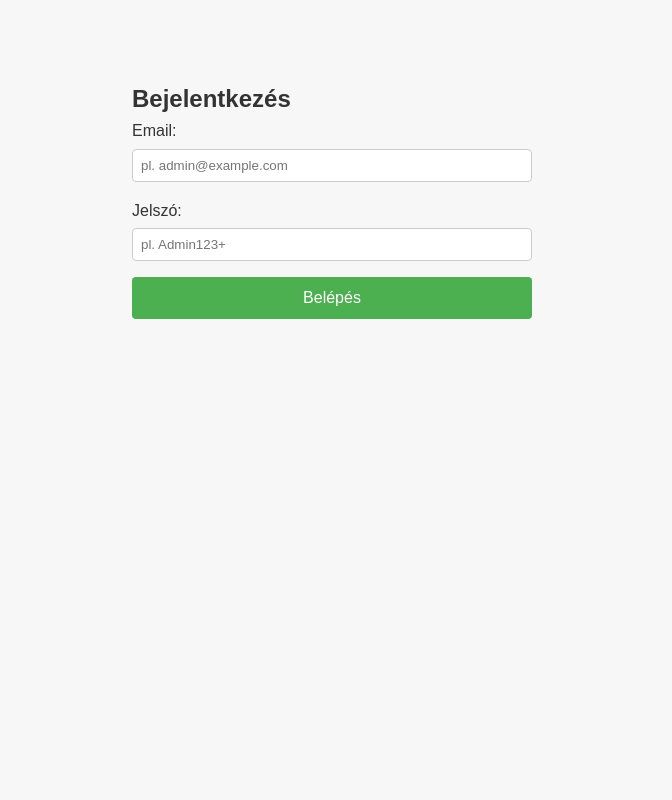
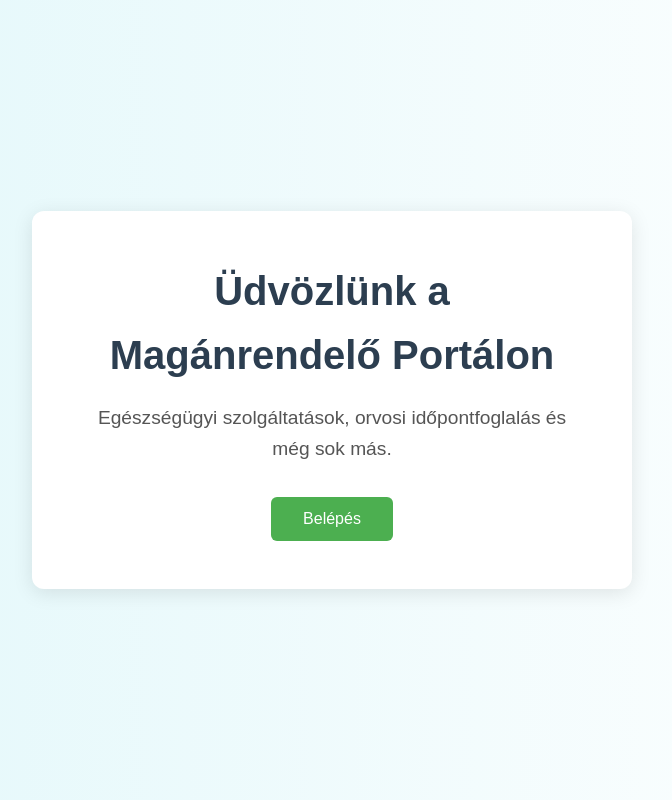
Before and after one commit to inkeko/company-portal, a React (Vite) app: page / in a window 1280 px wide. Shown: the whole page, without its empty margins (308-980 px from the left). Built offline with nearby package versions, Linux system fonts and the light colour scheme.

Commit message:
repair code-4.4.1

```diff
--- /dev/null
+++ b/src/assets/styles/LandingPage.css
@@ -0,0 +1,49 @@
+/* --- Landing oldal középre igazítva --- */
+.landing-container {
+    display: flex;
+    justify-content: center;
+    align-items: center;
+    height: 100vh;
+    background: linear-gradient(to right, #e0f7fa, #fff);
+    padding: 2rem;
+  }
+
+  /* --- Tartalom doboz --- */
+  .hero-section {
+    text-align: center;
+    background-color: white;
+    padding: 3rem;
+    border-radius: 12px;
+    box-shadow: 0 4px 20px rgba(0, 0, 0, 0.1);
+    max-width: 600px;
+  }
+
+  /* --- Főcím --- */
+  .hero-section h1 {
+    font-size: 2.5rem;
+    margin-bottom: 1rem;
+    color: #2c3e50;
+  }
+
+  /* --- Szöveg --- */
+  .hero-section p {
+    font-size: 1.2rem;
+    margin-bottom: 2rem;
+    color: #555;
+  }
+
+  /* --- Gomb --- */
+  .hero-section button {
+    background-color: #4caf50;
+    color: white;
+    border: none;
+    padding: 0.8rem 2rem;
+    font-size: 1rem;
+    border-radius: 6px;
+    cursor: pointer;
+    transition: background-color 0.3s ease;
+  }
+
+  .hero-section button:hover {
+    background-color: #43a047;
+  }
--- a/src/assets/styles/Login.css
+++ b/src/assets/styles/Login.css
@@ -1,38 +1,62 @@
-/* src/styles/Login.css */
+/* ✅ Csak a login oldal wrapperét igazítjuk középre */
+.login-wrapper {
+  display: flex;
+  justify-content: center;
+  align-items: center;
+  min-height: 100vh;
+  background-color: #eef2f3;
+}
+
+/* Login doboz */
 .login-container {
+  width: 100%;
   max-width: 400px;
-    margin: 5rem auto;
   padding: 2rem;
   border: 1px solid #ccc;
   border-radius: 8px;
-    background: #f9f9f9;
-    box-shadow: 0 4px 8px rgba(0,0,0,0.1);
+  box-shadow: 0 4px 8px rgba(0, 0, 0, 0.1);
+  background-color: #f9f9f9;
 }
 
-  .form-group {
-    margin-bottom: 1rem;
+/* Címkék */
+form label {
+  font-weight: bold;
+  display: block;
+  margin-bottom: 0.5rem;
+  color: #333;
 }
 
-  input {
+/* Input mezők */
+form input {
   width: 100%;
   padding: 0.5rem;
-    margin-top: 0.3rem;
+  margin-bottom: 1rem;
   border: 1px solid #ccc;
   border-radius: 4px;
   box-sizing: border-box;
+  font-size: 1rem;
 }
 
-  button {
+/* Gomb */
+form button {
   width: 100%;
   padding: 0.75rem;
   background-color: #4CAF50;
+  color: white;
   border: none;
-    color: white;
+  border-radius: 4px;
   font-size: 1rem;
-    border-radius: 4px;
   cursor: pointer;
+  transition: background-color 0.3s ease;
 }
 
-  button:hover {
+form button:hover {
   background-color: #45a049;
 }
+
+/* Hibaüzenet */
+.error-message {
+  color: red;
+  margin-bottom: 1rem;
+  font-size: 0.95rem;
+}
--- a/src/components/Header.jsx
+++ b/src/components/Header.jsx
@@ -7,8 +7,8 @@ export function Header() {
       <h1 style={styles.logo}>Cégem Logója</h1>
       <nav>
         <ul style={styles.navList}>
-          <li><Link to="/" style={styles.link}>Főoldal</Link></li>
-          <li><Link to="/login" style={styles.link}>Belépés</Link></li>
+          <li><Link to="/dashboard" style={styles.link}>Főoldal</Link></li>
+          <li><Link to="/" style={styles.link}>Kijelentkezés</Link></li>
         </ul>
       </nav>
     </header>
--- /dev/null
+++ b/src/pages/LandingPage.jsx
@@ -0,0 +1,21 @@
+import React from "react";
+import { useNavigate } from "react-router-dom";
+import "../assets/styles/LandingPage.css";
+
+export function LandingPage() {
+  const navigate = useNavigate();
+
+  const handleLoginClick = () => {
+    navigate("/login");
+  };
+
+  return (
+    <div className="landing-container">
+      <div className="hero-section">
+        <h1>Üdvözlünk a Magánrendelő Portálon</h1>
+        <p>Egészségügyi szolgáltatások, orvosi időpontfoglalás és még sok más.</p>
+        <button onClick={handleLoginClick}>Belépés</button>
+      </div>
+    </div>
+  );
+}
--- a/src/pages/Login.jsx
+++ b/src/pages/Login.jsx
@@ -1,17 +1,16 @@
 import React, { useState } from "react";
 import { useNavigate } from "react-router-dom";
-import "../assets/styles/Login.css";
+import "../assets/styles/Login.css"; // Külső CSS
+
 export function Login() {
   const [email, setEmail] = useState("");
   const [password, setPassword] = useState("");
   const [error, setError] = useState("");
-
   const navigate = useNavigate();
 
   const handleSubmit = (e) => {
     e.preventDefault();
 
-    // 👉 Egyszerű fix belépési adatok (később backend helyettesíti)
     if (email === "admin@example.com" && password === "Admin123+") {
       navigate("/admin");
     } else if (email === "user@example.com" && password === "User123+") {
@@ -22,13 +21,14 @@ export function Login() {
   };
 
   return (
-    <div style={{ maxWidth: "400px", margin: "5rem auto" }}>
+    <div className="login-wrapper">
+      <div className="login-container">
         <h2>Bejelentkezés</h2>
 
-      {error && <p style={{ color: "red" }}>{error}</p>}
+        {error && <p className="error-message">{error}</p>}
 
         <form onSubmit={handleSubmit}>
-        <div style={{ marginBottom: "1rem" }}>
+          <div>
             <label>Email:</label><br />
             <input
               type="email"
@@ -39,7 +39,7 @@ export function Login() {
             />
           </div>
 
-        <div style={{ marginBottom: "1rem" }}>
+          <div>
             <label>Jelszó:</label><br />
             <input
               type="password"
@@ -53,5 +53,6 @@ export function Login() {
           <button type="submit">Belépés</button>
         </form>
       </div>
+    </div>
   );
 }
--- a/src/router/router.jsx
+++ b/src/router/router.jsx
@@ -7,9 +7,11 @@ import { DashboardLayout } from "../layouts/DashboardLayout";
 import { AdminLayout } from "../layouts/AdminLayout";
 import { NotFound } from "../pages/NotFound";
 import { UserHome } from "../pages/UserHome"; // ➡️ ÚJ!
+import { LandingPage } from "../pages/LandingPage";
 
 export const router = createBrowserRouter([
-  { path: "/", element: <Login /> },
+  { path: "/", element: <LandingPage /> },
+  { path: "/login", element: <Login /> },
   {
     path: "/admin",
     element: <AdminLayout />,
```
Also changed, not shown: src/assets/images/logo-1.png (added), src/assets/images/logo-2.png (added). Lines whose indentation alone changed are shown as unchanged.
